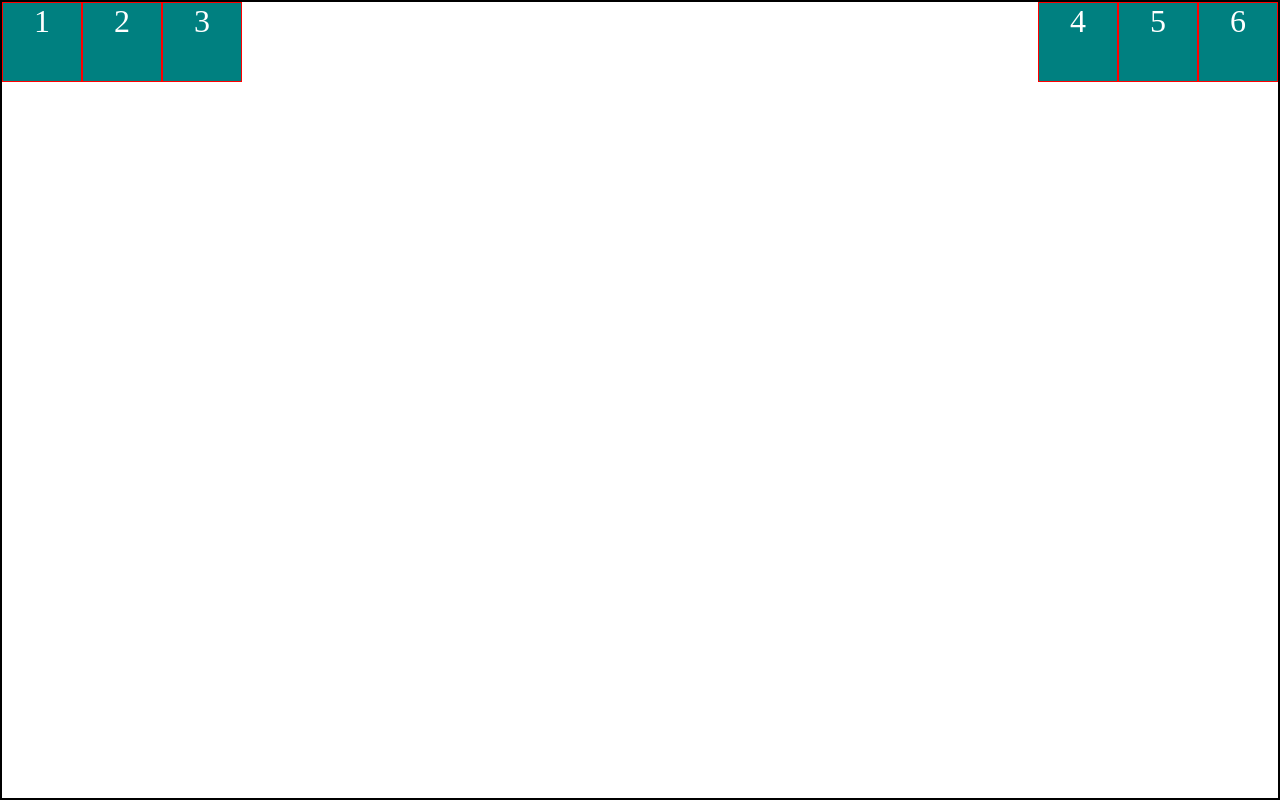
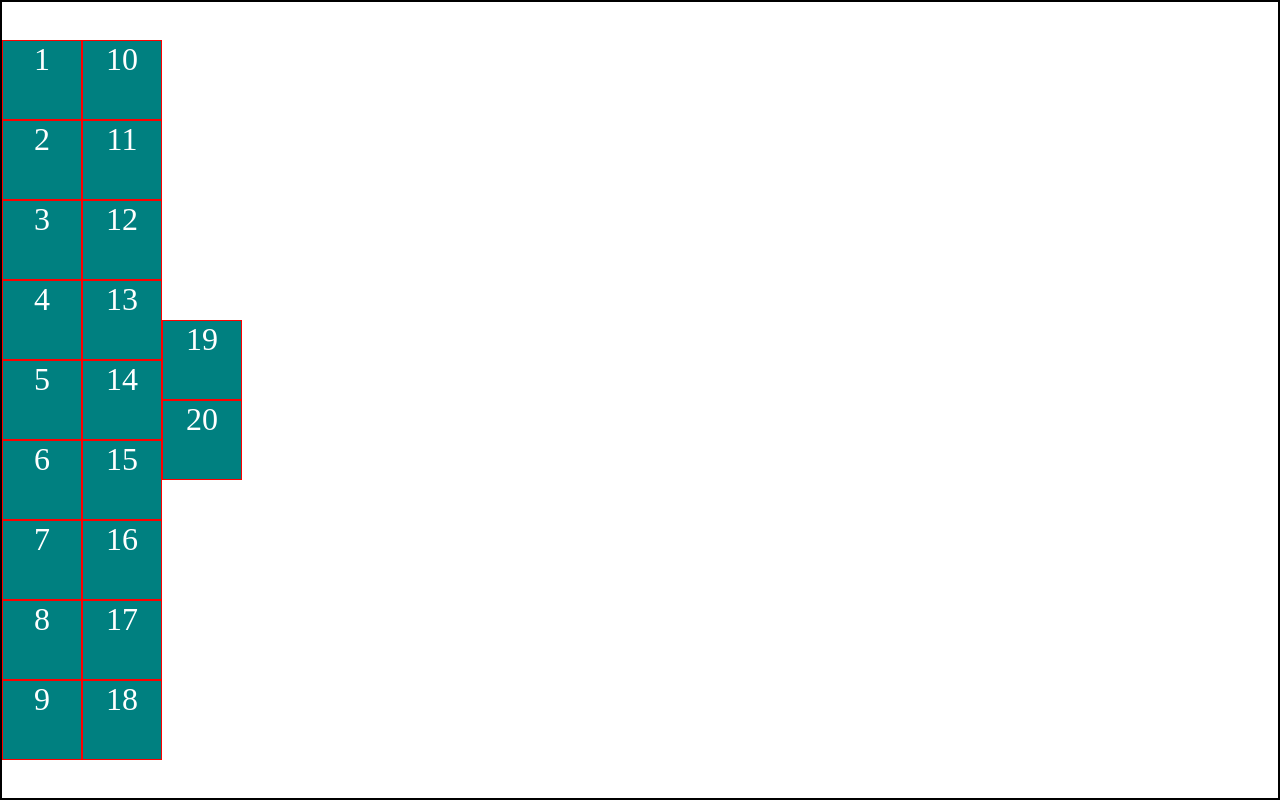
Before and after one commit to kate-miah/022, a plain HTML site: page index.html in a window 1280 px wide. Drawn offline with Linux system fonts and the light colour scheme.

Commit message:
flex-wrap,align-content

```diff
--- a/assets/style.css
+++ b/assets/style.css
@@ -11,9 +11,11 @@ body {
     width: 100vw;
     border: 2px solid black;
     display: flex;
-    flex-direction: row;
-    justify-content: flex-start;
-    align-items: flex-start;
+    flex-direction: column;
+    justify-content: center;
+    /* align-items: stretch; */
+    flex-wrap: wrap;
+    align-content: flex-start;
 }
 
 .item {
@@ -26,21 +28,7 @@ body {
     text-align: center;
 }
 
-.one {
 
-}
-
-.two {
-
-}
-
-.four {
-    margin-left: auto;
-}
-
-.six {
-
-}
 
 /* Task:
 Зробити контейнер розміром в поний viewport івідцентрувати елемент всерелині рівно посередині */
@@ -68,11 +56,20 @@ Justify-content - розташування дітей всередині бат
     space-evenly - рівномірний простір між усіма ..X..X..X..X..
 
 Across axis (побічна вісь)
-align-items
+
+align-items - вирівнювання дітей по побічній осі
     stretch
     flex-start
     center
     flex-end
+
+align-content - вирівнювання РЯДКІВ по побічній осі
+    stretch
+    flex-start
+    center
+    flex-end
+
+align-items та align-content -взаємо-конфліктують
 
 Margin у flex нє схлопується
 
--- a/index.html
+++ b/index.html
@@ -9,12 +9,26 @@
 </head>
 <body>
     <div class="container">
-        <div class="item one">1</div>
-        <div class="item two">2</div>
-        <div class="item three">3</div>
-        <div class="item four">4</div>
-        <div class="item five">5</div>
-        <div class="item six">6</div>
+        <div class="item">1</div>
+        <div class="item">2</div>
+        <div class="item">3</div>
+        <div class="item">4</div>
+        <div class="item">5</div>
+        <div class="item">6</div>
+        <div class="item">7</div>
+        <div class="item">8</div>
+        <div class="item">9</div>
+        <div class="item">10</div>
+        <div class="item">11</div>
+        <div class="item">12</div>
+        <div class="item">13</div>
+        <div class="item">14</div>
+        <div class="item">15</div>
+        <div class="item">16</div>
+        <div class="item">17</div>
+        <div class="item">18</div>
+        <div class="item">19</div>
+        <div class="item">20</div>
     </div>
     <!-- <div class="container">
         <div class="item">1</div>
```
